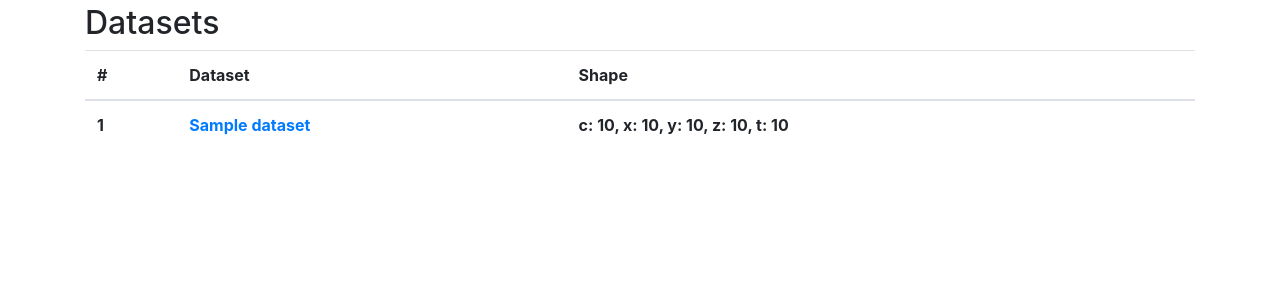
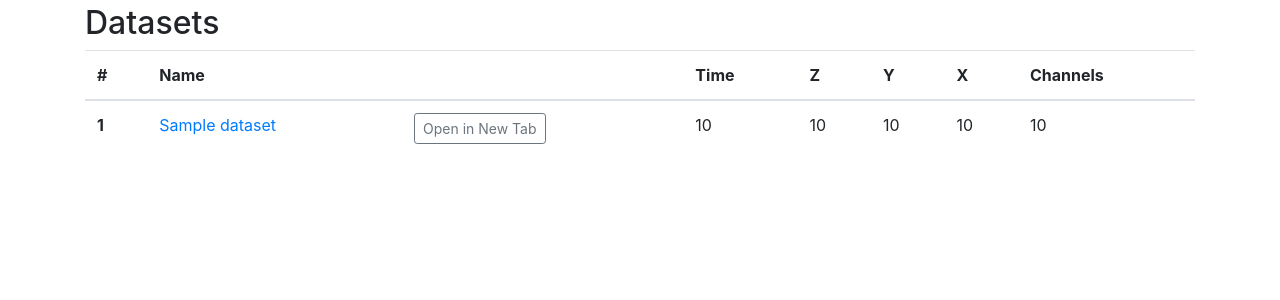
Before and after one commit to ilastik/cloud_ilastik, a Django app: page /datasets/ in a window 1280 px wide. Shown: the part 56-356 px from the top of the page. Run offline with Django 3.2, Linux system fonts and the light colour scheme; a user stored in the database is signed in; tables that the repository leaves empty hold one stand-in row (values such as "Sample post"); lists and menus that the app fills with data are empty; some libraries are stand-ins or nearby versions.

Commit message:
Restrict users from viewing others' datasets (#16)
* Restrict users from viewing others' datasets

* Add fields "owner" and "is_pubic" to Dataset.
* Users can view only public and their own datasets.

* Move Neuroglancer URL building into Dataset model

* Show embedded Neuroglancer in dataset detail page

```diff
--- a/cloud_ilastik/datasets/admin.py
+++ b/cloud_ilastik/datasets/admin.py
@@ -2,4 +2,7 @@ from django.contrib import admin
 
 from .models import Dataset
 
-admin.site.register(Dataset)
+@admin.register(Dataset)
+class DatasetAdmin(admin.ModelAdmin):
+    list_display = "name url owner is_public dtype size_t size_z size_y size_x size_c".split()
+    search_fields = "name url".split()
--- a/cloud_ilastik/datasets/management/commands/import_datasets_from_csv.py
+++ b/cloud_ilastik/datasets/management/commands/import_datasets_from_csv.py
@@ -25,6 +25,7 @@ class Command(BaseCommand):
                         size_x=row["x"],
                         size_y=row["y"],
                         size_z=row["z"],
+                        is_public=True,
                     )
                 )
 
--- a/cloud_ilastik/datasets/models.py
+++ b/cloud_ilastik/datasets/models.py
@@ -1,12 +1,98 @@
 import enum
+import json
 import re
+import urllib.parse
+from typing import List
 
+from django.conf import settings
 from django.db import models
 
 import batch.models as batch_models
+import files.models as files_models
+
+TAR_URL_RE = re.compile("/data$")
 
 
-TAR_URL_RE = re.compile("/data$")
+class Color:
+    # Taken from volumina.colortables
+    VISUALY_DISTINCT_COLORS_RGB = [
+        (255, 225, 25),  # yellow
+        (0, 130, 200),  # blue
+        (230, 25, 75),  # red
+        (70, 240, 240),  # cyan
+        (60, 180, 75),  # green
+        (250, 190, 190),  # pink
+        (170, 110, 40),  # brown
+        (145, 30, 180),  # purple
+        (0, 128, 128),  # teal
+        (245, 130, 48),  # orange
+        (240, 50, 230),  # magenta
+        (210, 245, 60),  # lime
+        (255, 215, 180),  # coral
+        (230, 190, 255),  # lavender
+        (128, 128, 128),  # gray
+    ]
+
+    def __init__(self, r: int, g: int, b: int):
+        self.r = r
+        self.g = g
+        self.b = b
+
+    def as_normalized_vec3(self) -> str:
+        return f"vec3({self.r}, {self.g}, {self.b})"
+
+    @classmethod
+    def get_distinct_colors(cls, num_colors: int) -> List["Color"]:
+        return [Color(*rgb) for rgb in cls.VISUALY_DISTINCT_COLORS_RGB[:num_colors]]
+
+    def __repr__(self):
+        return f"<Color ({self.r},{self.g},{self.b})>"
+
+
+def createFragShader(channel_colors: List[Color]):
+    colorLines: List[str] = []
+    colorsToMix: List[str] = []
+
+    for colorIdx, color in enumerate(channel_colors):
+        colorLine = (
+            f"vec3 color{colorIdx} = ({color.as_normalized_vec3()} / 255.0) * toNormalized(getDataValue({colorIdx}));"
+        )
+        colorLines.append(colorLine)
+        colorsToMix.append(f"color{colorIdx}")
+
+    fragShaderLines = [
+        "void main() {",
+        "    " + "\n    ".join(colorLines),
+        "    emitRGBA(",
+        f"        vec4({' + '.join(colorsToMix)}, 1.0)",
+        "    );",
+        "}",
+    ]
+    return "\n".join(fragShaderLines)
+
+
+def viewer_url(url: str, num_channels: int) -> str:
+    ng_url = "https://web.ilastik.org/viewer/#!"
+    data_url = url.replace(settings.SWIFT_PREFIX, "https://web.ilastik.org/data/")
+    ng_config = {
+        "dimensions": {"c": [1e-9, "m"], "x": [1e-9, "m"], "y": [1e-9, "m"]},
+        "crossSectionScale": 1,
+        "projectionScale": 8192,
+        "layers": [
+            {
+                "type": "image",
+                "source": {"url": f"n5://{data_url}"},
+                "tab": "source",
+                "blend": "default",
+                "name": "exported_data",
+                "shader": createFragShader(Color.get_distinct_colors(num_channels)),
+            }
+        ],
+        "selectedLayer": {"layer": "exported_data", "visible": True},
+        "layout": "xy",  # TODO: Fix layout detection based on dataset properties
+    }
+    quoted_config = urllib.parse.quote(json.dumps(ng_config))
+    return ng_url + quoted_config
 
 
 class DType(str, enum.Enum):
@@ -44,10 +130,13 @@ class Dataset(models.Model):
     size_x = models.PositiveIntegerField()
     size_c = models.PositiveIntegerField(default=1)
     job = models.ForeignKey(batch_models.Job, on_delete=models.SET_NULL, null=True, blank=True, default=None)
+    owner = models.ForeignKey(files_models.User, on_delete=models.SET_NULL, null=True)
+    is_public = models.BooleanField(default=False)
 
-    @property
-    def owner(self):
-        return self.job.owner if self.job else None
+    def save(self, *args, **kwargs):
+        if not self.owner and self.job:
+            self.owner = self.job.owner
+        super().save(*args, **kwargs)
 
     @property
     def sizes(self):
@@ -57,5 +146,9 @@ class Dataset(models.Model):
     def tar_url(self):
         return TAR_URL_RE.sub(".tar", self.url)
 
+    @property
+    def neuroglancer_url(self):
+        return viewer_url(self.url, self.size_c)
+
     def __str__(self):
         return f"{self.name} {self.sizes} <{self.url}>"
--- a/cloud_ilastik/datasets/templatetags/neuroglancer.py
+++ /dev/null
@@ -1,91 +0,0 @@
-import urllib.parse
-import json
-from typing import List
-
-from django import template
-from django.conf import settings
-
-register = template.Library()
-
-
-class Color:
-    # Taken from volumina.colortables
-    VISUALY_DISTINCT_COLORS_RGB = [
-        (255, 225, 25),  # yellow
-        (0, 130, 200),  # blue
-        (230, 25, 75),  # red
-        (70, 240, 240),  # cyan
-        (60, 180, 75),  # green
-        (250, 190, 190),  # pink
-        (170, 110, 40),  # brown
-        (145, 30, 180),  # purple
-        (0, 128, 128),  # teal
-        (245, 130, 48),  # orange
-        (240, 50, 230),  # magenta
-        (210, 245, 60),  # lime
-        (255, 215, 180),  # coral
-        (230, 190, 255),  # lavender
-        (128, 128, 128),  # gray
-    ]
-
-    def __init__(self, r: int, g: int, b: int):
-        self.r = r
-        self.g = g
-        self.b = b
-
-    def as_normalized_vec3(self) -> str:
-        return f"vec3({self.r}, {self.g}, {self.b})"
-
-    @classmethod
-    def get_distinct_colors(cls, num_colors: int) -> List["Color"]:
-        return [Color(*rgb) for rgb in cls.VISUALY_DISTINCT_COLORS_RGB[:num_colors]]
-
-    def __repr__(self):
-        return f"<Color ({self.r},{self.g},{self.b})>"
-
-
-def createFragShader(channel_colors: List[Color]):
-    colorLines: List[str] = []
-    colorsToMix: List[str] = []
-
-    for colorIdx, color in enumerate(channel_colors):
-        colorLine = (
-            f"vec3 color{colorIdx} = ({color.as_normalized_vec3()} / 255.0) * toNormalized(getDataValue({colorIdx}));"
-        )
-        colorLines.append(colorLine)
-        colorsToMix.append(f"color{colorIdx}")
-
-    fragShaderLines = [
-        "void main() {",
-        "    " + "\n    ".join(colorLines),
-        "    emitRGBA(",
-        f"        vec4({' + '.join(colorsToMix)}, 1.0)",
-        "    );",
-        "}",
-    ]
-    return "\n".join(fragShaderLines)
-
-
-@register.filter(is_safe=True)
-def viewer_url(url: str, num_channels: int) -> str:
-    ng_url = "https://web.ilastik.org/viewer/#!"
-    data_url = url.replace(settings.SWIFT_PREFIX, "https://web.ilastik.org/data/")
-    ng_config = {
-        "dimensions": {"c": [1e-9, "m"], "x": [1e-9, "m"], "y": [1e-9, "m"]},
-        "crossSectionScale": 1,
-        "projectionScale": 8192,
-        "layers": [
-            {
-                "type": "image",
-                "source": {"url": f"n5://{data_url}"},
-                "tab": "source",
-                "blend": "default",
-                "name": "exported_data",
-                "shader": createFragShader(Color.get_distinct_colors(num_channels)),
-            }
-        ],
-        "selectedLayer": {"layer": "exported_data", "visible": True},
-        "layout": "xy",  # TODO: Fix layout detection based on dataset properties
-    }
-    quoted_config = urllib.parse.quote(json.dumps(ng_config))
-    return ng_url + quoted_config
--- a/cloud_ilastik/datasets/views.py
+++ b/cloud_ilastik/datasets/views.py
@@ -1,11 +1,18 @@
+from django.contrib.auth import mixins
+from django.db.models import Q
 from django.views import generic
 
 from cloud_ilastik.datasets.models import Dataset
 
 
 class ListView(generic.ListView):
+    def get_queryset(self):
+        return Dataset.objects.filter(Q(is_public=True) | Q(owner=self.request.user))
+
+
+class DetailView(mixins.UserPassesTestMixin, generic.DetailView):
     model = Dataset
 
-
-class DetailView(generic.DetailView):
-    model = Dataset
+    def test_func(self):
+        dataset = self.get_object()
+        return dataset.is_public or dataset.owner == self.request.user
--- a/cloud_ilastik/templates/datasets/dataset_list.html
+++ b/cloud_ilastik/templates/datasets/dataset_list.html
@@ -1,6 +1,4 @@
 {% extends 'base.html' %}
-
-{% load neuroglancer %}
 
 {% block title %}Datasets{% endblock %}
 
@@ -11,16 +9,26 @@
   <thead>
     <tr>
       <th scope="col">#</th>
-      <th scope="col">Dataset</th>
-      <th scope="col">Shape</th>
+      <th scope="col">Name</th>
+      <th scope="col"></th>
+      <th scope="col">Time</th>
+      <th scope="col">Z</th>
+      <th scope="col">Y</th>
+      <th scope="col">X</th>
+      <th scope="col">Channels</th>
     </tr>
   </thead>
   <tbody>
   {% for dataset in object_list %}
       <tr>
         <th scope="row">{{ forloop.counter }}</th>
-        <th><a href="{{ dataset.url|viewer_url:dataset.size_c }}">{{ dataset.name }}</a></th>
-        <th>c: {{ dataset.size_c }}, x: {{ dataset.size_x }}, y: {{ dataset.size_y }}, z: {{ dataset.size_z }}, t: {{ dataset.size_t }}</th>
+        <td><a href="{% url 'datasets:detail' dataset.pk %}">{{ dataset.name }}</a></td>
+        <td><a href="{{ dataset.neuroglancer_url }}" target="_blank" class="btn btn-outline-secondary btn-sm" role="button">Open in New Tab</a></td>
+        <td>{{ dataset.size_t }}</td>
+        <td>{{ dataset.size_z }}</td>
+        <td>{{ dataset.size_t }}</td>
+        <td>{{ dataset.size_x }}</td>
+        <td>{{ dataset.size_c }}</td>
       </tr>
   {% endfor %}
   </tbody>
```
Also changed, not shown: cloud_ilastik/templates/datasets/dataset_detail.html (+4 -21 lines), cloud_ilastik/datasets/migrations/0003_auto_20200116_1159.py (added), cloud_ilastik/datasets/templatetags/__init__.py (deleted).
